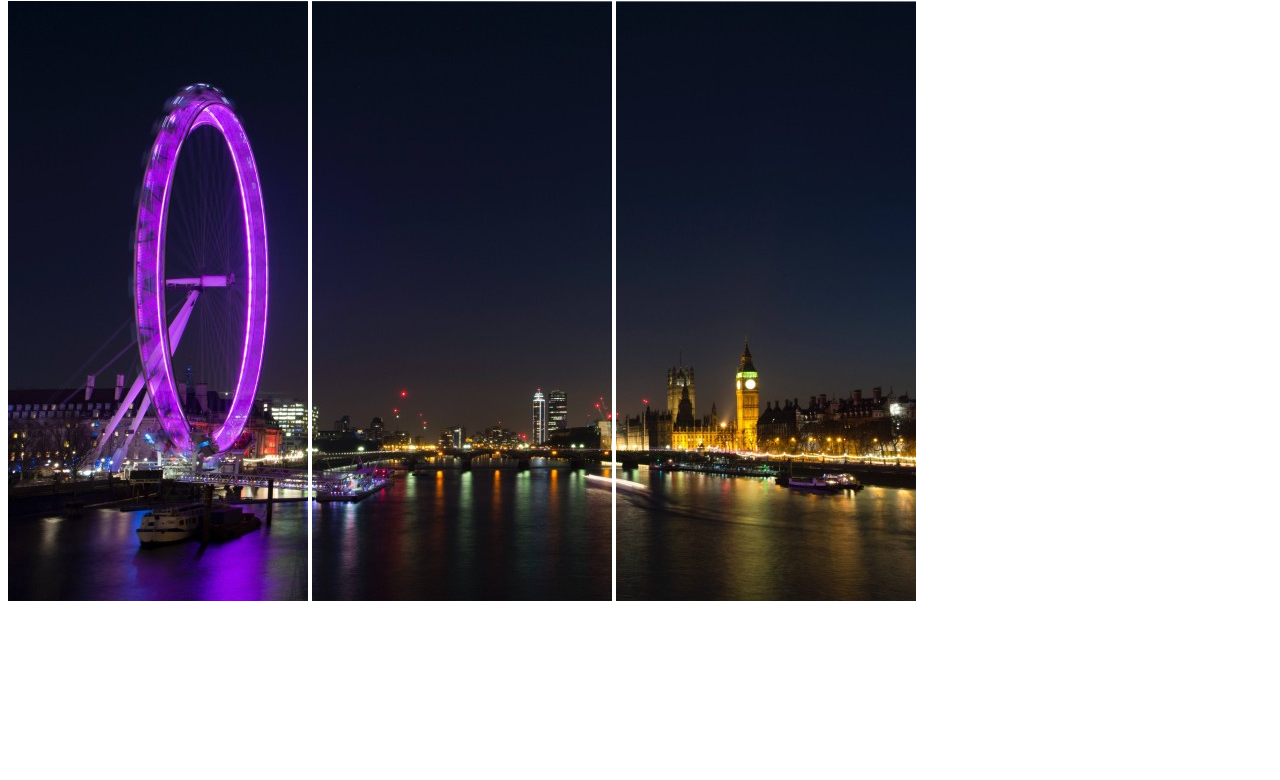
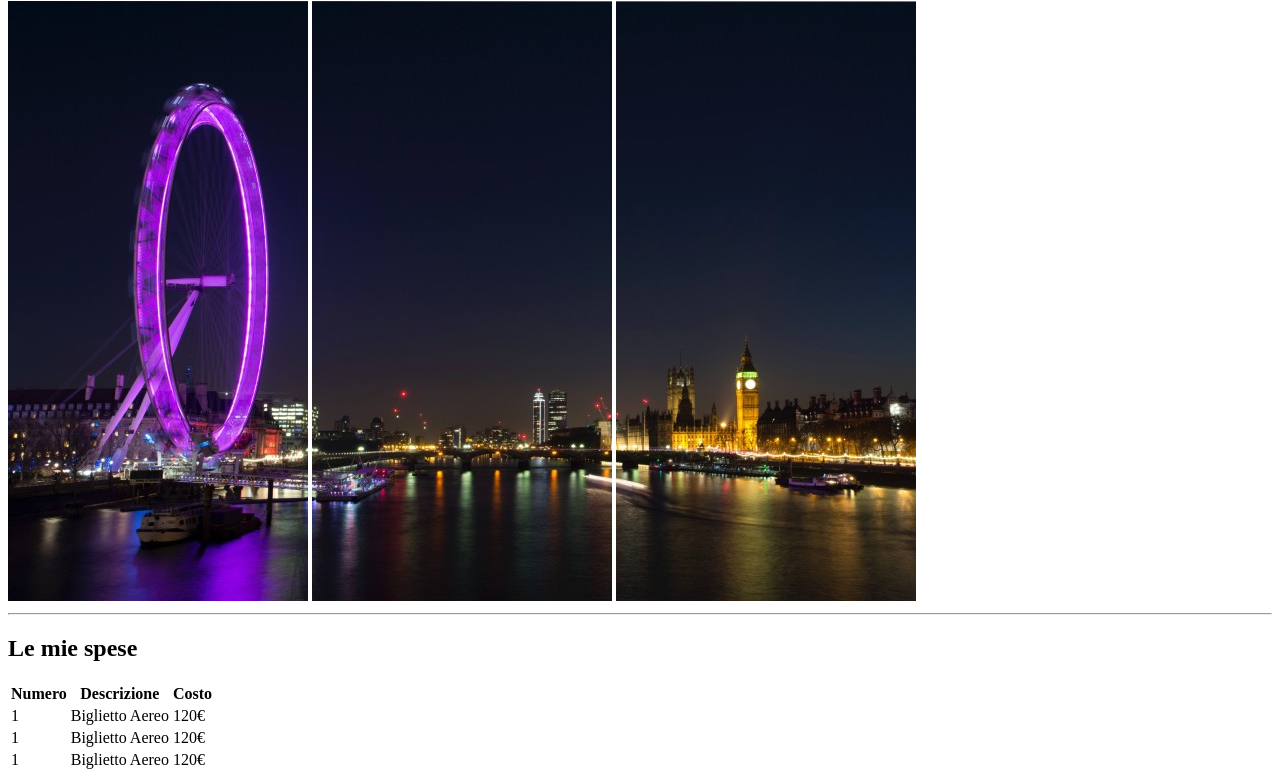
Before and after one commit to GioMench/html-london-trip, a plain HTML site: page index.html in a window 1280 px wide. Shown: the part 79-859 px from the top of the page. Before the commit the page ends 800 px from the top, so only its background shows below. Drawn offline with Linux system fonts and the light colour scheme.

Commit message:
create table

```diff
--- a/index.html
+++ b/index.html
@@ -14,16 +14,56 @@
         <img src="./img/pexels-bill-emrich-230794-0.jpg" alt="img0">
         <img src="./img/pexels-bill-emrich-230794-1.jpg" alt="img1">
         <img src="./img/pexels-bill-emrich-230794-2.jpg" alt="img2">
+    </header>
+    <!--/ Header-->
 
-    </header>
-    <!--fine Header-->
+    <hr>
 
     <!--inizio Main-->
-    <main></main>
-    <!--fine Main-->
+    <main>
+        <section>
+            <h2>
+                Le mie spese
+            </h2>
+            <table>
+                <!--intestazione table-->
+                <thead>
+                    <tr>
+                        <th>Numero</th>
+                        <th>Descrizione</th>
+                        <th>Costo</th>
+                    </tr>
+                </thead>
+                <!--/intestazione table-->
+                <!--corpo table-->
+                <tbody>
+                    <tr>
+                        <td>1</td>
+                        <td>Biglietto Aereo</td>
+                        <td>120€</td>
+                    </tr>
+                    <tr>
+                        <td>1</td>
+                        <td>Biglietto Aereo</td>
+                        <td>120€</td>
+                    </tr>
+                    <tr>
+                        <td>1</td>
+                        <td>Biglietto Aereo</td>
+                        <td>120€</td>
+                    </tr>
+
+                </tbody>
+            </table>
+        </section>
+        <section></section>
+        <section></section>
+        <section></section>
+    </main>
+    <!--/ Main-->
 
     <!--inizio Footer-->
     <footer></footer>
-    <!--fine Footer-->
+    <!--/ Footer-->
 </body>
 </html>
```
